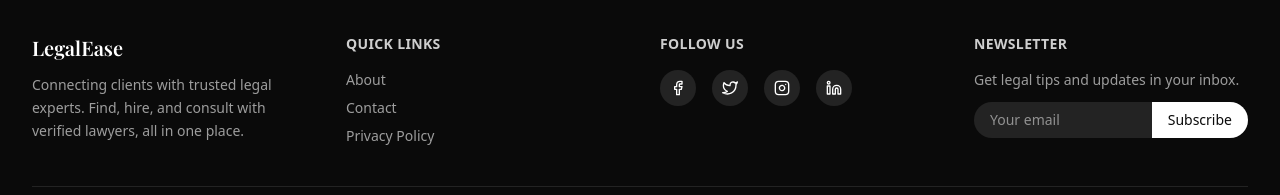
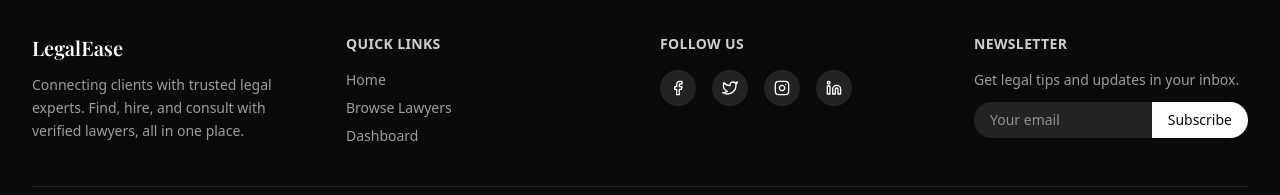
Before and after one commit to SultanaBristy226/Legalease-client, a Next.js app: page / in a window 1280 px wide. Shown: the part 1681-1876 px from the top of the page. Built offline with nearby package versions, Linux system fonts and the light colour scheme; no server answers.

Commit message:
fix footer links - remove about/contact/privacy

```diff
--- a/src/components/Footer.tsx
+++ b/src/components/Footer.tsx
@@ -15,6 +15,7 @@ export default function Footer() {
     <footer className="bg-primary text-white dark:bg-[#0a0a0a] dark:border-t dark:border-white/10">
       <div className="max-w-7xl mx-auto px-4 sm:px-6 lg:px-8 py-12">
         <div className="grid grid-cols-1 md:grid-cols-4 gap-10">
+          {/* Brand */}
           <div>
             <h3 className="font-heading text-xl font-semibold mb-3">LegalEase</h3>
             <p className="text-sm text-white/60 leading-relaxed">
@@ -23,32 +24,34 @@ export default function Footer() {
             </p>
           </div>
 
+          {/* Quick Links */}
           <div>
             <h4 className="text-sm font-semibold uppercase tracking-wide text-white/80 mb-4">
               Quick Links
             </h4>
             <ul className="space-y-2 text-sm text-white/60">
               <li>
-                <Link href="/about" className="hover:text-white transition">
-                  About
+                <Link href="/" className="hover:text-white transition">
+                  Home
                 </Link>
               </li>
               <li>
-                <Link href="/contact" className="hover:text-white transition">
-                  Contact
+                <Link href="/browse-lawyers" className="hover:text-white transition">
+                  Browse Lawyers
                 </Link>
               </li>
               <li>
                 <Link
-                  href="/privacy-policy"
+                  href="/dashboard"
                   className="hover:text-white transition"
                 >
-                  Privacy Policy
+                  Dashboard
                 </Link>
               </li>
             </ul>
           </div>
 
+          {/* Social Media */}
           <div>
             <h4 className="text-sm font-semibold uppercase tracking-wide text-white/80 mb-4">
               Follow Us
@@ -85,6 +88,7 @@ export default function Footer() {
             </div>
           </div>
 
+          {/* Newsletter */}
           <div>
             <h4 className="text-sm font-semibold uppercase tracking-wide text-white/80 mb-4">
               Newsletter
@@ -111,6 +115,7 @@ export default function Footer() {
           </div>
         </div>
 
+        {/* Bottom Bar */}
         <div className="border-t border-white/10 mt-10 pt-6 text-center text-sm text-white/50">
           Copyright {year} LegalEase. All rights reserved.
         </div>
```
